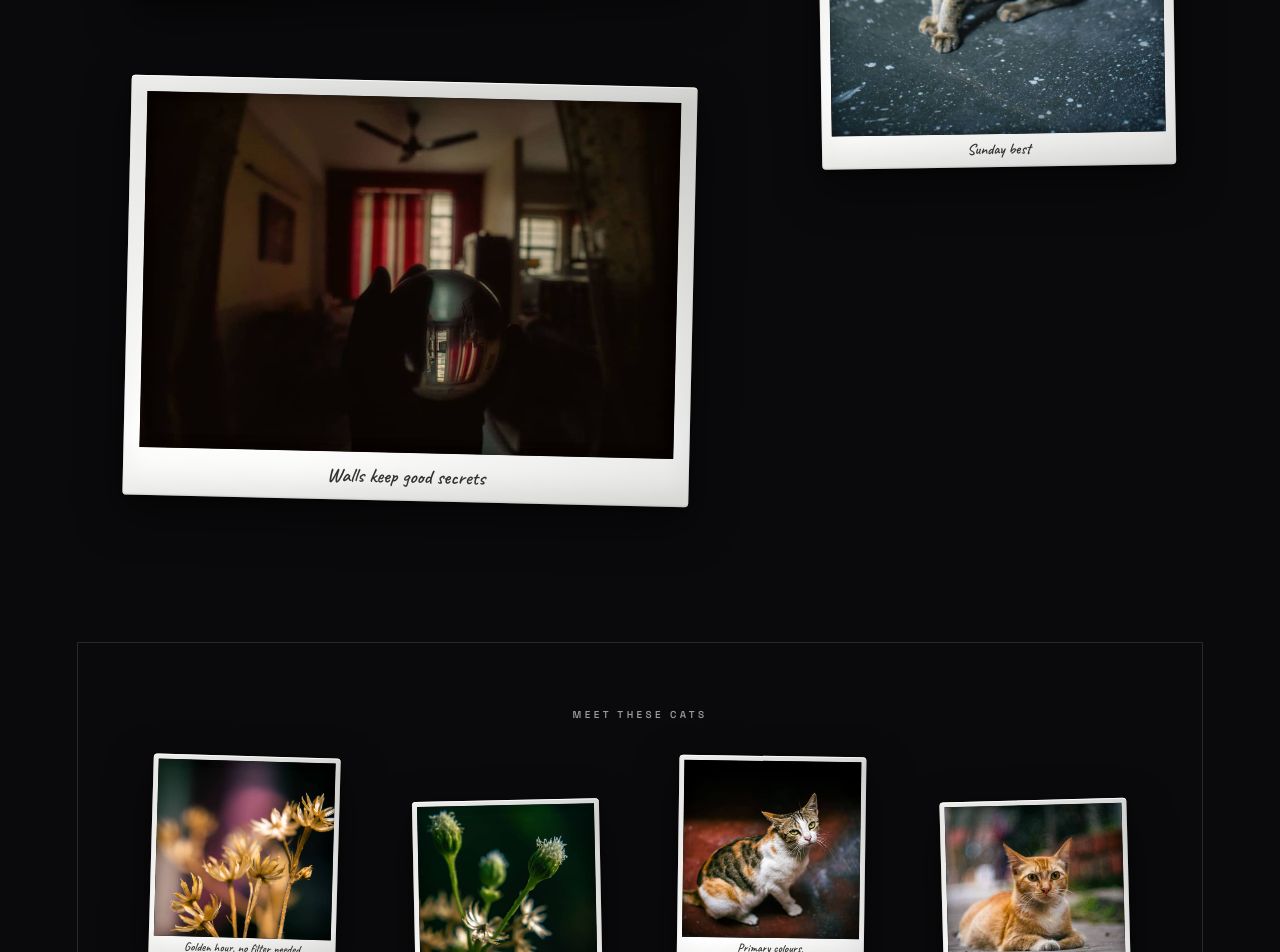
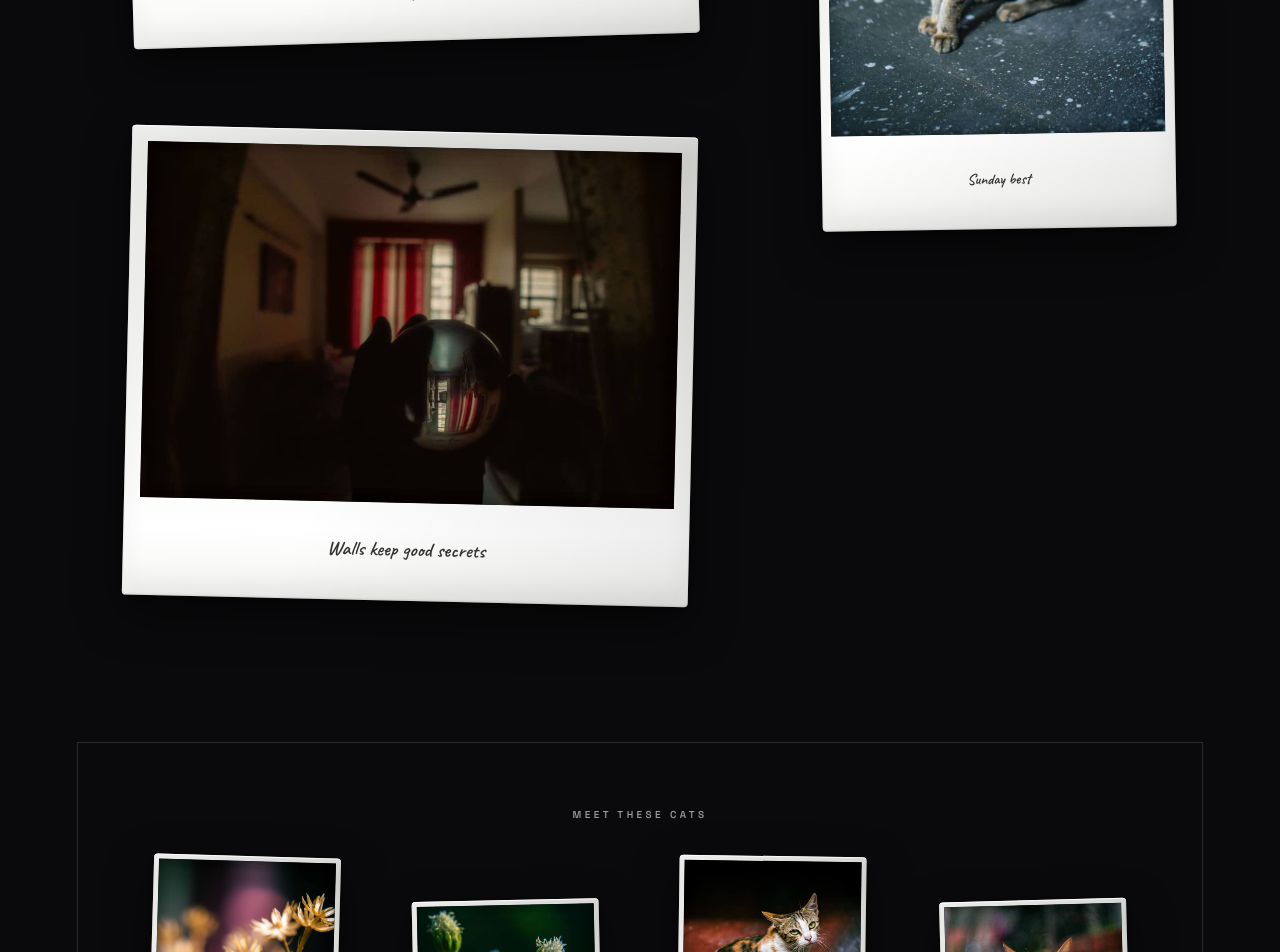
Before and after one commit to viasrijan/Shot-by-Srijan, a React (Vite) app: page / in a window 1280 px wide. Shown: the part 1700-2652 px from the top of the page. Built offline with nearby package versions, Linux system fonts and the light colour scheme.

Commit message:
Taller polaroid caption strips, scaled by photo shape
Bottom strip roughly 2x on standard prints, 2.5x on square and 3x on portrait via shape-aware caption padding.

```diff
--- a/src/index.css
+++ b/src/index.css
@@ -90,7 +90,10 @@ main { position: relative; z-index: 1; }
 .polaroid__photo--portrait { aspect-ratio: 2 / 3; }
 .polaroid__photo img { display: block; width: 100%; height: 100%; object-fit: cover; filter: saturate(.97); transition: filter 500ms ease; }
 .shot__button:hover .polaroid__photo img, .hero__media:hover .polaroid__photo img { filter: saturate(1.08); }
-.polaroid__caption { position: relative; z-index: 1; display: block; padding: 2.2% 2% 2.4%; font-family: "Caveat", "Segoe Script", cursive; font-weight: 600; font-size: clamp(12px, 1.5vw, 21px); font-size: clamp(12px, 4.6cqw, 20px); line-height: 1.15; color: #33322e; text-align: center; white-space: pre-line; }
+.polaroid__caption { position: relative; z-index: 1; display: block; padding: 6.5% 2% 7.5%; font-family: "Caveat", "Segoe Script", cursive; font-weight: 600; font-size: clamp(12px, 1.5vw, 21px); font-size: clamp(12px, 4.6cqw, 20px); line-height: 1.15; color: #33322e; text-align: center; white-space: pre-line; }
+/* Taller strips on squarer/taller prints — roughly 2x standard, 2.5x square, 3x portrait. */
+.polaroid__photo--square + .polaroid__caption { padding: 9% 2% 10%; }
+.polaroid__photo--portrait + .polaroid__caption { padding: 11% 2% 12%; }
 .polaroid--hero { padding: 2.4% 2.4% 0; }
 
 /* Selected works slider */
```
